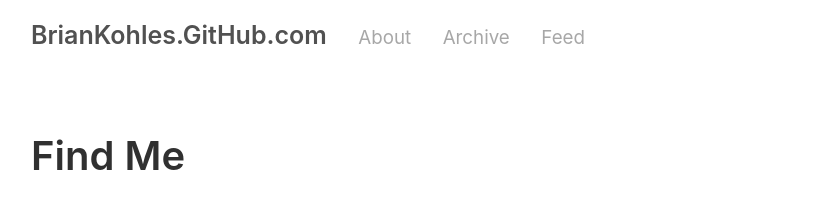
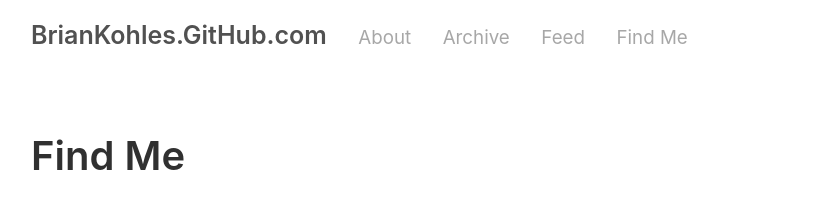
Before and after one commit to briankohles/briankohles.github.io, a Jekyll site: the page built from findMe.md, in a window 1280 px wide. Shown: the top 219 px of the page, without its empty margins (259-1098 px from the left). Built offline with Jekyll 4.4.1, drawn with Linux system fonts in a browser that asks for light colours.

Commit message:
updating config

```diff
--- a/_config.yml
+++ b/_config.yml
@@ -5,7 +5,7 @@ permalink:           pretty
 title:               BrianKohles.GitHub.com
 tagline:
 url:                 http://brianKohles.gitHub.com
-paginate:            1
+paginate:            10
 baseurl:             ""
 
 # Assets
@@ -19,7 +19,7 @@ sass:
 author:
   name:              Brian Kohles
   url:               https://twitter.com/briankohles
-  email:
+  email:             web@BrianKohles.com
 
 # Custom vars
 version:             1.0.0
@@ -35,3 +35,4 @@ pages_list:
   About: '/about'
   Archive: '/archive'
   Feed: '/atom.xml'
+  Find Me: 'findMe.md'
```
